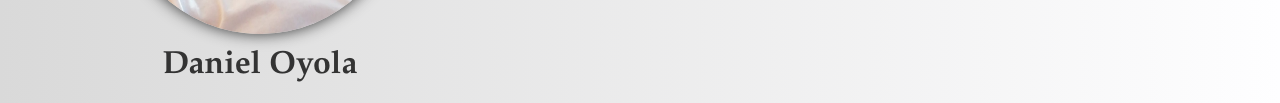
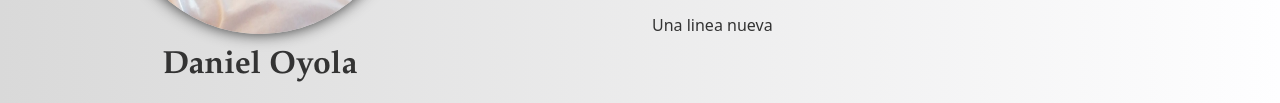
Before and after one commit to empiDeveloper/miWeb, a website: page index.html in a window 1280 px wide. Shown: the part 363-466 px from the top of the page. Drawn offline with nearby package versions, Linux system fonts and the light colour scheme.

Commit message:
linea nueva

```diff
--- a/index.html
+++ b/index.html
@@ -50,6 +50,9 @@
                             mi mayor especialidad es el back-end, pero también tengo conocimientos en front-end, implementación más que todo.
                             Uso varias tecnologías para el desarrollo de software, pero las principales son, PHP Y LARAVEL para el back-end, y JAVASCRIPT Y VUE para el front-end.
                         </p>
+                        <p>
+                            Una linea nueva
+                        </p>
                     </div>
                 </div>
             </div>
```
